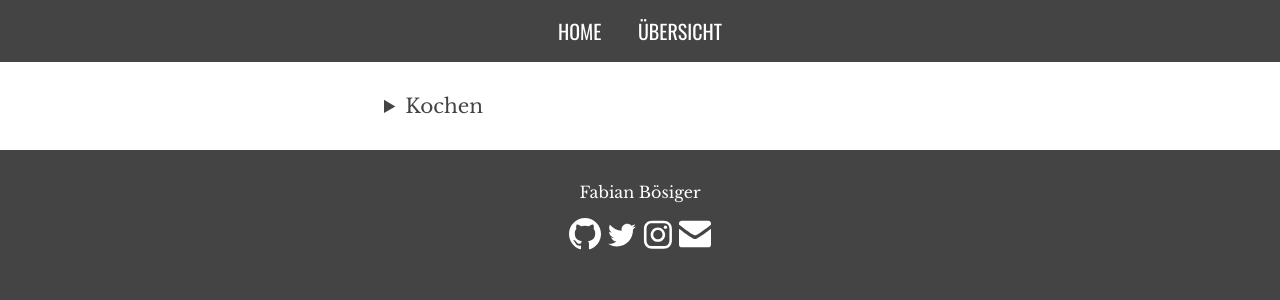
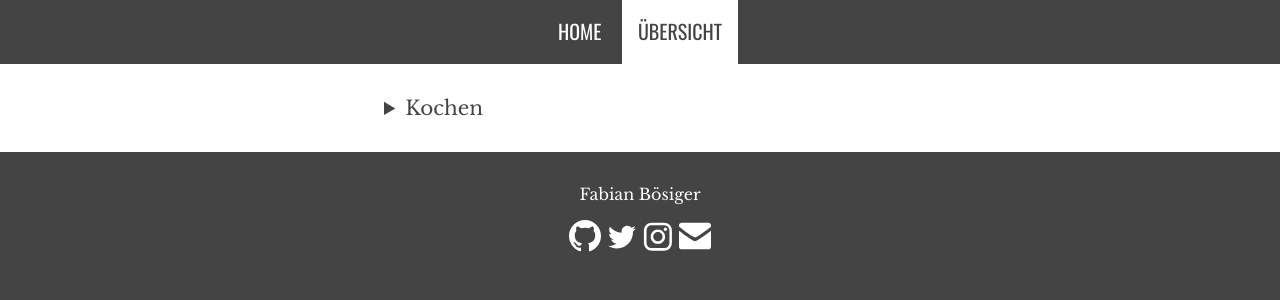
Before and after one commit to fabianboesiger/fabianboesiger.github.io, a Jekyll site: the page built from overview.html, in a window 1280 px wide. Shown: the top 300 px of the page. Built offline with Jekyll 4.4.1, drawn with Linux system fonts in a browser that asks for light colours; some web fonts are replaced.

Commit message:
Navbar fix.

```diff
--- a/_includes/header.html
+++ b/_includes/header.html
@@ -5,7 +5,7 @@
         {% else %}
             <a href="/">Home</a>
         {% endif %}
-        {% if page.url == "/overview/" %}
+        {% if page.url == "/overview.html" %}
             <a href="/overview" class="selected">Übersicht</a>
         {% else %}
             <a href="/overview">Übersicht</a>
--- a/public/styles/style.css
+++ b/public/styles/style.css
@@ -23,29 +23,35 @@ html {
 
 body {
     margin: 0;
+    overflow-x: hidden;
 }
 
 /* Header */
 
 header {
     width: 100%;
-    background: var(--accent-color);
-    position: sticky;
-    top: 0;
-    z-index: 100;
+    height: 64px;
 }
 
 /* Navigation */
 
 nav {
+    position: fixed;
+    width: 100%;
+    height: 64px;
+    top: 0;
+    z-index: 100;
+    background: var(--accent-color);
     text-align: center;
     font-family: var(--title-font);
     text-transform: uppercase;
 }
 
 nav > a {
+    box-sizing: border-box;
     display: inline-block;
     padding: 16px;
+    height: 100%;
     text-decoration: none;
     color: var(--background-color);
 }
```
